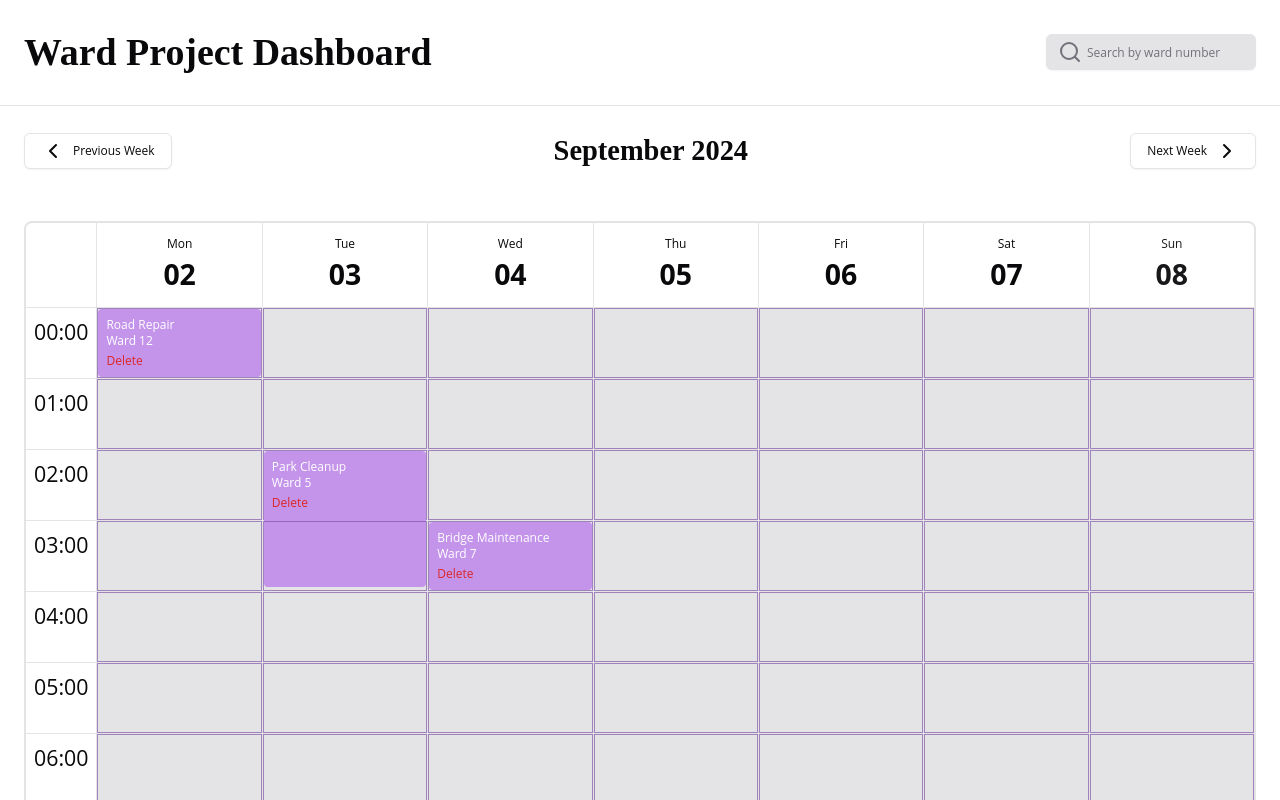
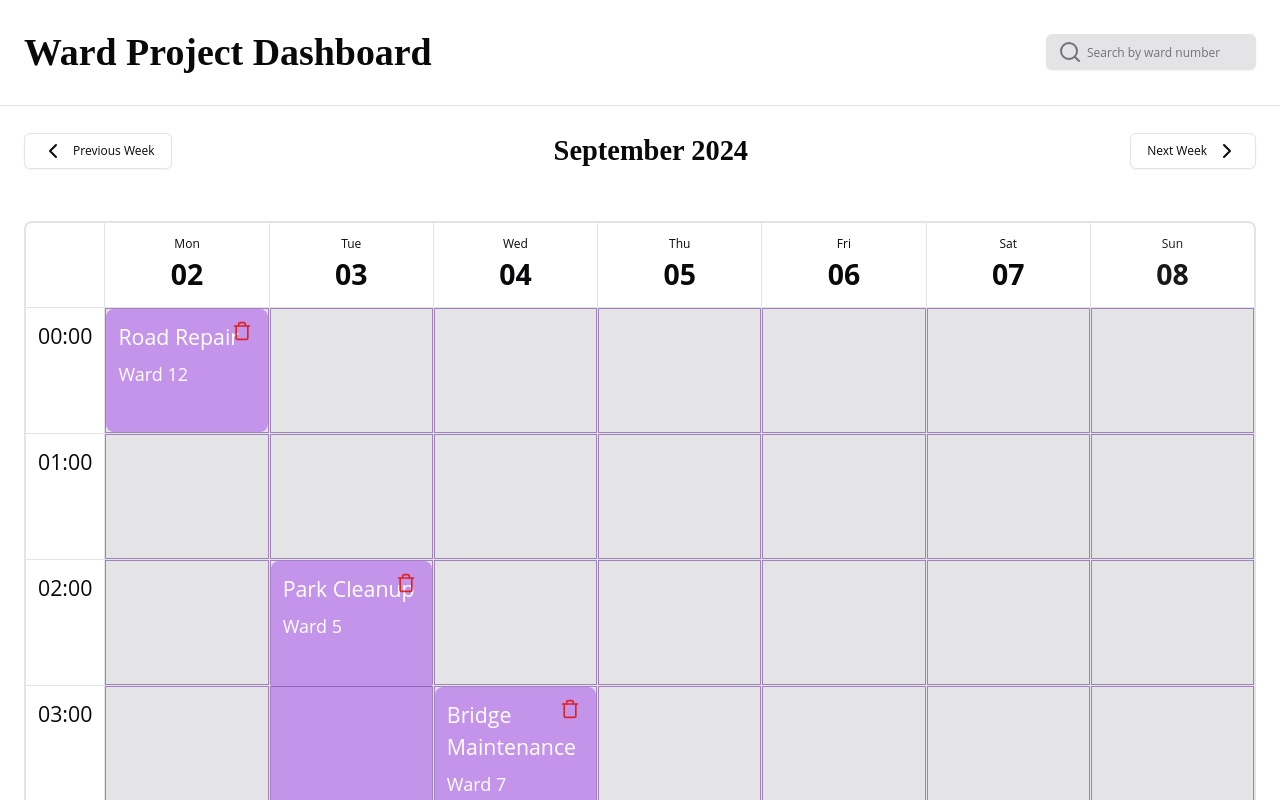
Before and after one commit to Prayas-35/Coordina, a Next.js app in the folder main/: page /dashboard in a window 1280 px wide. Built offline with nearby package versions, Linux system fonts and the light colour scheme.

Commit message:
added proper line spacing

```diff
--- a/main/app/dashboard/page.js
+++ b/main/app/dashboard/page.js
@@ -7,6 +7,7 @@ import { Button } from "@/components/ui/button";
 import { Dialog, DialogContent, DialogHeader, DialogTitle } from "@/components/ui/dialog";
 import { Input } from "@/components/ui/input";
 import { Label } from "@/components/ui/label";
+import { Trash } from 'lucide-react';
 
 const WardProjectDashboard = () => {
   const [currentDate, setCurrentDate] = useState(new Date());
@@ -112,7 +113,7 @@ const WardProjectDashboard = () => {
 
           {timeSlots.map((time, timeIndex) => (
             <React.Fragment key={time}>
-              <div className="p-2 text-right text-xl text-foreground bg-card">{time}</div>
+              <div className="p-3 text-right text-xl text-foreground bg-card">{time}</div>
               {weekDays.map((day, dayIndex) => {
                 const projectsForSlot = getProjectsForDateTime(day, time);
                 return (
@@ -120,19 +121,18 @@ const WardProjectDashboard = () => {
                     {projectsForSlot.map((project) => (
                       <div
                         key={project.id}
-                        className="bg-[#c494eb] p-2 text-xs overflow-hidden rounded"
-                        style={{ height: `${project.duration * 100}%`, minHeight: '100%' }}
-                      >
-                        <div className="font-medium text-white">{project.name}</div>
-                        <div className="text-white">Ward {project.wardNumber}</div>
+                        className="bg-[#c494eb] p-2 text-xs overflow-hidden rounded-lg"
+                        style={{ height: `${project.duration * 100}%`, minHeight: '100%' }}>
+                        <div className="font-medium text-xl text-white p-1 text-wrap leading-normal">{project.name}</div>
+                        <div className="text-white text-lg text-wrap p-1 leading-normal">Ward {project.wardNumber}</div>
+
                           <button
                             onClick={(e) => {
                               e.stopPropagation();
                               handleDeleteProject(project.id);
                             }}
-                          className="mt-1 text-red-600 transition-colors duration-200"
-                        >
-                          Delete
+                            className="absolute right-4 top-3 text-red-600 hover:text-red-800 transition-colors duration-200">
+                            <Trash size={20} />
                           </button>
                         </div>
                     ))}
```
Lines whose indentation alone changed are shown as unchanged.
